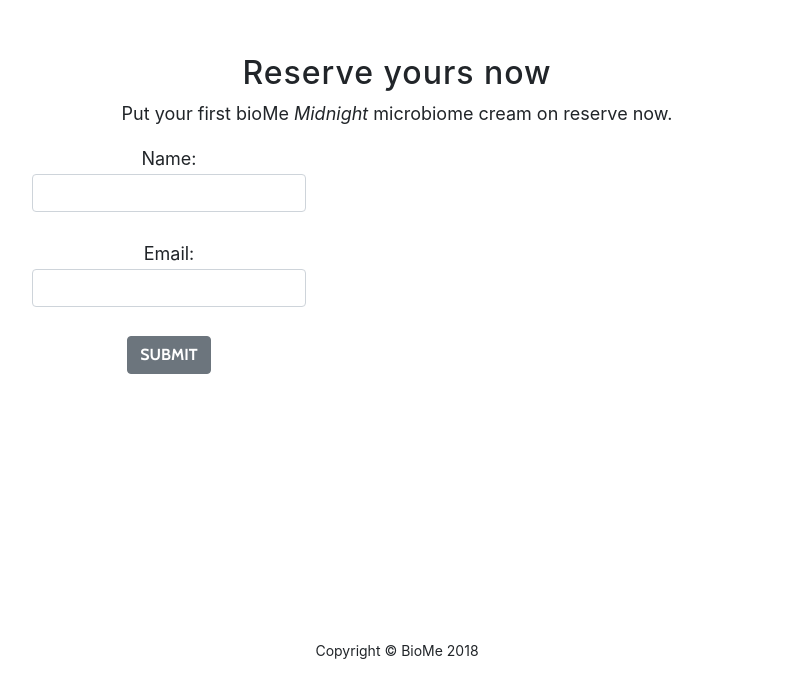
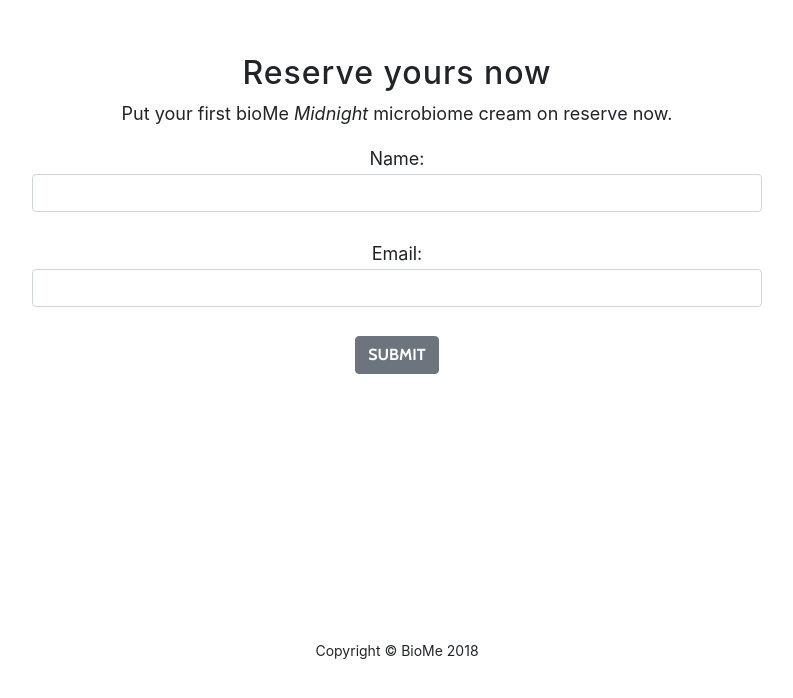
Before and after one commit to bioMe-midnight/bioMe-midnight.github.io, a website with bundled scripts: page index.html in a window 1280 px wide. Shown: the part 2220-2918 px from the top of the page, without its empty margins (243-1036 px from the left). Built offline with nearby package versions, Linux system fonts and the light colour scheme.

Commit message:
Update index.html

```diff
--- a/index.html
+++ b/index.html
@@ -100,7 +100,7 @@
           <div class="col-lg-8 mx-auto">
             <h2>Reserve yours now</h2>
             <p>Put your first bioMe <i>Midnight</i> microbiome cream on reserve now.</p>
-            <form name="gform" class="input-group col-centered" id="gform" enctype="text/plain" action="https://docs.google.com/forms/d/e/1FAIpQLSdWMU9gp28PRQ07sdpLwvL9E8DmoWHOgNu9XAslr3JpxBDyhg/formResponse?" target="hidden_iframe" onsubmit="submitted=true;">
+            <form name="gform" class="col-centered" id="gform" enctype="text/plain" action="https://docs.google.com/forms/d/e/1FAIpQLSdWMU9gp28PRQ07sdpLwvL9E8DmoWHOgNu9XAslr3JpxBDyhg/formResponse?" target="hidden_iframe" onsubmit="submitted=true;">
               <p>Name:<br>
               <input type="text" name="entry.667659843" class="form-control" id="entry.667659843"><br>
               Email:<br>
```
